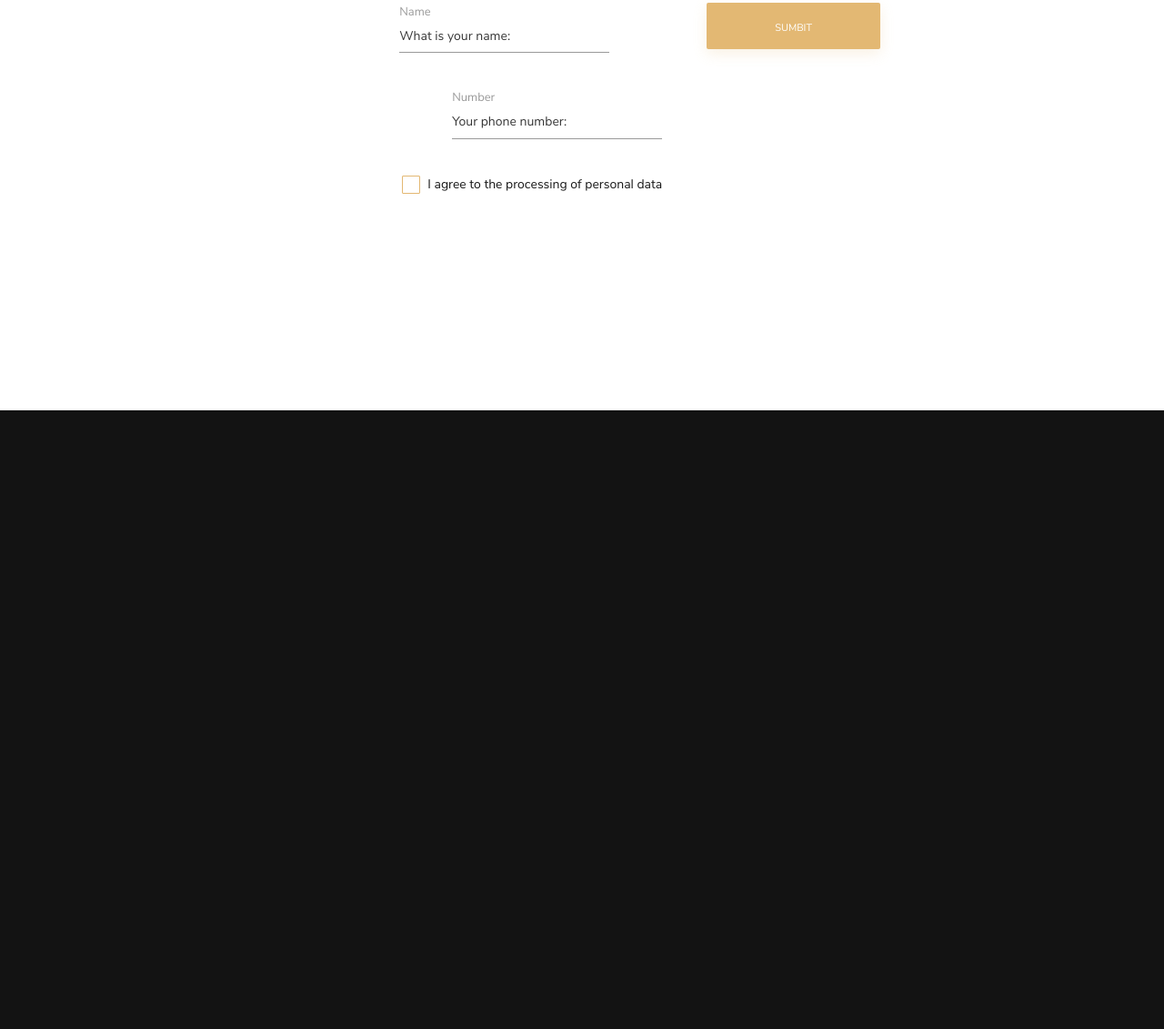
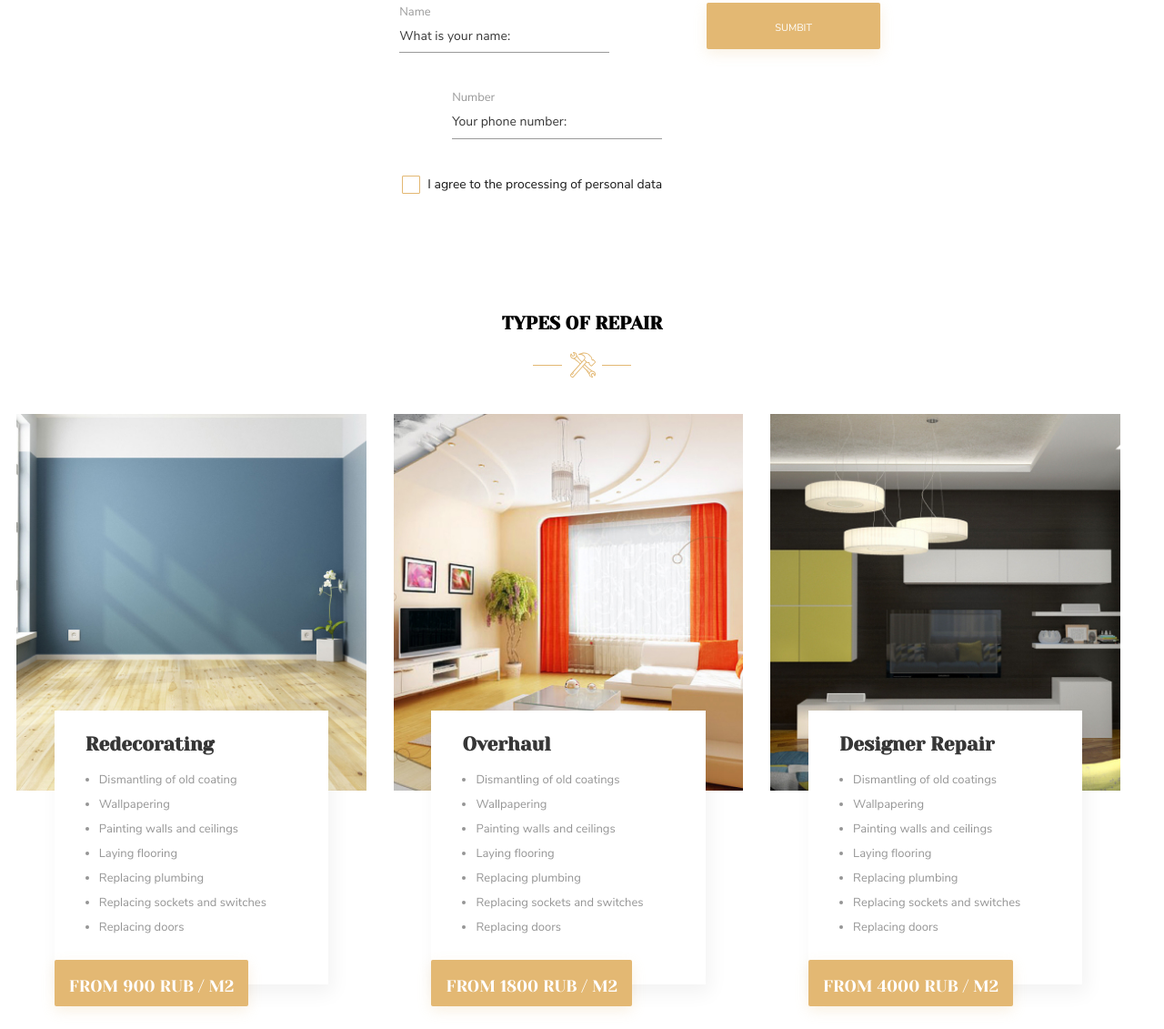
Before and after one commit to notforgiving/skillfactory_lending, a plain HTML site: page index.html in a window 1280 px wide. Shown: the part 2321-3452 px from the top of the page at 91% size. Before the commit the page ends 2772 px from the top, so only its background shows below. Drawn offline with nearby package versions, Linux system fonts and the light colour scheme; a web font is replaced by a local one.

Commit message:
completed step 2

```diff
--- a/css/style.css
+++ b/css/style.css
@@ -338,10 +338,101 @@
 }
 
 .type-of-repair{
-    height: 200px;
     background-color: #fff;
 }
 
+.repait-wrap{
+    flex-direction: column;
+    justify-content: center;
+    color: #000;
+    padding-top: calc(33px + 58px);
+}
+
+.type-of-repair-title{
+    font-family: 'Yeseva One Regular';
+    font-size: 22px;
+    line-height: 138.6%;
+    text-transform: uppercase;
+    margin-bottom: 17px;
+}
+
+.type-of-repair-img{
+    width: 27px;
+    height: 28px;
+    margin-bottom: 40px;
+    position: relative;
+}
+
+.type-of-repair-img::before,
+.type-of-repair-img::after{
+    content: ' ';
+    position: absolute;
+    width: 32px;
+    height: 1.5px;
+    background-color: #E3B873;
+    top: 0;
+    bottom: 0;
+    margin: auto;
+}
+
+.type-of-repair-img::before{
+    left: -150%;
+}
+
+.type-of-repair-img::after{
+    right: -150%;
+}
+
+.repair-item{
+    position: relative;
+    margin-bottom: 178px;
+}
+
+.repair-item-img {
+    width: 100%;
+}
+
+.repair-desc {
+    width: 60%;
+    padding: 21px 47px 37px 31px;
+    background-color: #fff;
+    position: absolute;
+    left: 0;
+    box-shadow: 5px 10px 20px rgba(0, 0, 0, 0.05);
+    bottom: -10%;
+}
+
+.repair-subtitle {
+    font-size: 15px;
+    line-height: 138.6%;
+    color: #363636;
+    font-family: 'Yeseva One Regular';
+    margin-bottom: 10px;
+    margin-bottom: 37px;
+}
+
+.repair-advanturies{
+    font-size: 13px;
+    line-height: 169.8%;
+    color: #959595;
+    margin-left: 15px;
+}
+
+.repair-advanturies li{
+    list-style: armenian;
+    list-style: disc;
+}
+
+.repair-desc-btn.btn {
+    padding: 11px 19px;
+    font-size: 15px;
+    line-height: 138.6%;
+    font-family: 'Yeseva One Regular';
+    width: auto;
+    position: absolute;
+    bottom: -8%;
+    left: 0;
+}
 
 @media (min-width: 1145px)
 {
@@ -435,15 +526,18 @@
             "completed-slider-title copleted-slider-item"
             "completed-data copleted-slider-item";
     }
+
     .copleted-slider-item {
         grid-area: copleted-slider-item;
     }
+
     .completed-slider-title {
         grid-area: completed-slider-title;
         display: flex;
         flex-direction: column;
         align-items: flex-start;
     }
+
     .completed-data {
         grid-area: completed-data;
         height: 162px;
@@ -630,6 +724,48 @@
         padding: 20px 75px;
         transform: translateY(0);
     }
+
+    .repait-wrap{
+        padding-bottom: 258px;
+    }
+
+    .type-of-repair-wrapper {
+        display: flex;
+    }
+
+    .type-of-repair-title{
+        font-size: 20px;
+        line-height: 28px;
+    }
+
+    .repair-item{
+        margin-right: 30px;
+        margin-bottom: 0;
+    }
+
+    .repair-subtitle{
+        font-size: 18px;
+        line-height: 25px;
+        margin-bottom: 13px;
+    }
+
+    .repair-advanturies{
+        line-height: 27px;
+    }
+
+    .repair-desc{
+        width: fit-content;
+        padding: 25px 68px 49px 34px;
+        right: 0;
+        margin: auto;
+        bottom: -50%;
+    }
+
+    .repair-desc-btn.btn{
+        padding: 17px 16px;
+        font-size: 18px;
+        line-height: 25px;
+    }
 }
 
 @media (min-width: 1920px)
--- a/index.html
+++ b/index.html
@@ -236,7 +236,76 @@
     </section>
 
     <section class="type-of-repair">
-
+        <div class="repait-wrap container">
+            <h2 class="type-of-repair-title">
+                TYPES OF REPAIR
+            </h2>
+            <div class="type-of-repair-img">
+                <img src="img/repair.svg" alt="Ремонт">
+            </div>
+            <div class="type-of-repair-wrapper">
+                <div class="repair-item">
+                    <img  class="repair-item-img" src="img/repair-1.jpg" alt="Первый вид ремонта">
+                    <div class="repair-desc">
+                        <div class="repair-subtitle">
+                            <h3>Redecorating</h3>
+                        </div>
+                        <ul class="repair-advanturies">
+                            <li>Dismantling of old coating</li>
+                            <li>Wallpapering</li>
+                            <li>Painting walls and ceilings</li>
+                            <li>Laying flooring</li>
+                            <li>Replacing plumbing</li>
+                            <li>Replacing sockets and switches</li>
+                            <li>Replacing doors</li>
+                        </ul>
+                        <button class="repair-desc-btn btn">
+                            from 900 rub / m2
+                        </button>
+                    </div>
+                </div>
+                <div class="repair-item">
+                    <img  class="repair-item-img" src="img/repair-2.jpg" alt="Второй вид ремонта">
+                    <div class="repair-desc">
+                        <div class="repair-subtitle">
+                            <h3>Overhaul</h3>
+                        </div>
+                        <ul class="repair-advanturies">
+                            <li>Dismantling of old coatings</li>
+                            <li>Wallpapering</li>
+                            <li>Painting walls and ceilings</li>
+                            <li>Laying flooring</li>
+                            <li> Replacing plumbing</li>
+                            <li>Replacing sockets and switches</li>
+                            <li>Replacing doors</li>
+                        </ul>
+                        <button class="repair-desc-btn btn">
+                            from 1800 rub / m2
+                        </button>
+                    </div>
+                </div>
+                <div class="repair-item">
+                    <img  class="repair-item-img" src="img/repair-3.jpg" alt="Третьий вид ремонта">
+                    <div class="repair-desc">
+                        <div class="repair-subtitle">
+                            <h3>Designer Repair</h3>
+                        </div>
+                        <ul class="repair-advanturies">
+                            <li>Dismantling of old coatings</li>
+                            <li>Wallpapering</li>
+                            <li>Painting walls and ceilings</li>
+                            <li>Laying flooring</li>
+                            <li>Replacing plumbing</li>
+                            <li>Replacing sockets and switches</li>
+                            <li>Replacing doors</li>
+                        </ul>
+                        <button class="repair-desc-btn btn">
+                            from 4000 rub / m2
+                        </button>
+                    </div>
+                </div>
+            </div>
+        </div>
     </section>
 
 <script type="text/javascript" src="https://code.jquery.com/jquery-1.12.4.min.js"></script>
```
Also changed, not shown: img/repair-1.jpg (added), img/repair-2.jpg (added), img/repair-3.jpg (added), img/repair.svg (added), 1 other file.
